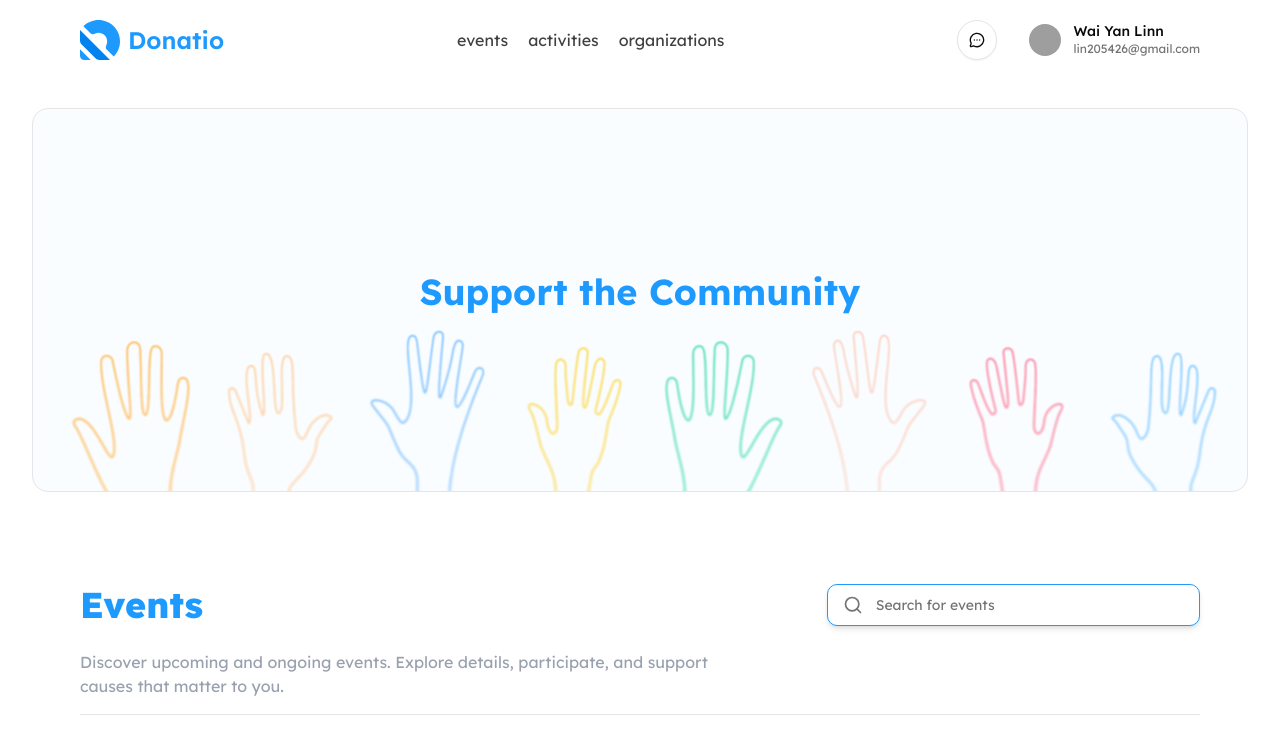
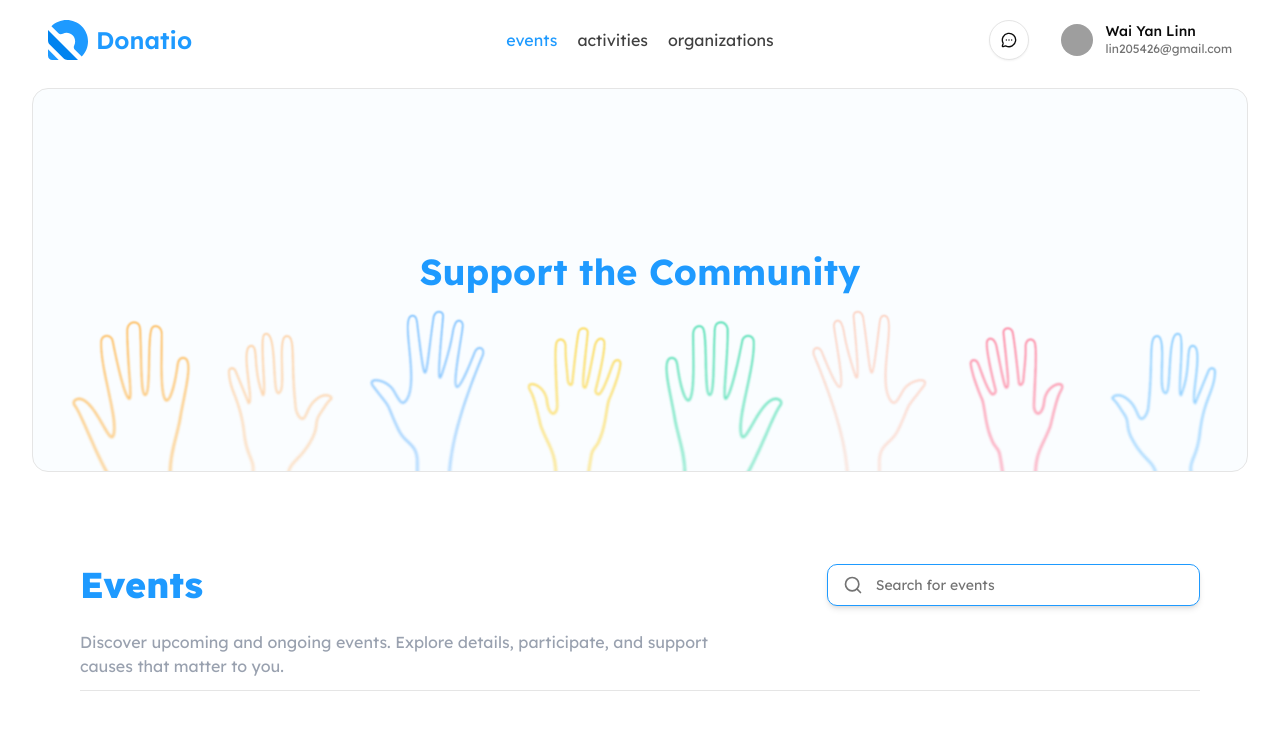
Before and after one commit to one-project-one-month/donatio-nextJS, a Next.js app: page /donor/events in a window 1280 px wide. Shown: the top 733 px of the page. Built offline with nearby package versions, Linux system fonts and the light colour scheme; grey boxes are pictures that could not be loaded.

Commit message:
fix: folder and minor UI

```diff
--- a/src/app/(root)/donor/layout.tsx
+++ b/src/app/(root)/donor/layout.tsx
@@ -7,7 +7,7 @@ import { ReactNode } from "react";
 function UserLayout({ children }: { children: ReactNode }) {
   return (
     <>
-      <div className="max-w-7xl mx-auto md:px-8 py-5">
+      <div className="max-w-7xl mx-auto pt-10 md:px-8 py-5">
         {/* w-dvw : asked later */}
         <UserNavbar />
         <SearchSection />
--- a/src/components/core/user-navbar.tsx
+++ b/src/components/core/user-navbar.tsx
@@ -5,17 +5,43 @@ import AvatarDropdown from "../common/avatar-dropdown";
 import LogoName from "@/components/common/logo-name";
 import { MessageCircleMore } from "lucide-react";
 import { Button } from "../ui/button";
+import { usePathname } from "next/navigation";
+
+
+const urlDatas = [
+  {
+    name: "events",
+    path: "/donor/events"
+  },
+  {
+    name: "activities",
+    path: "/donor/activities"
+  },
+  {
+    name: "organizations",
+    path: "/donor/organizations"
+  },
+]
 
 function UserNavbar() {
+
+  const url = usePathname();
+
+
+
+
   return (
-    <nav className="w-full flex justify-between px-5 md:px-12">
-      <LogoName />
-      <div className="flex space-x-5 items-center text-neutral-700">
-        <Link className="hidden md:block" href="/donor/events">events</Link>
-        <Link className="hidden md:block" href="/donor/activities">activities</Link>
-        <Link className="hidden md:block" href="/donor/organizations">organizations</Link>
+    <nav className="w-dvw left-0 fixed top-0 z-50">
+      <div className="md:max-w-7xl mx-auto bg-white py-5 flex justify-between px-5 md:px-12">
+      <div className="md:w-[250px] flex justify-start">
+        <LogoName />
       </div>
-      <div className="flex justify-center items-center gap-8">
+      <div className="flex space-x-5 items-center justify-between text-neutral-700">
+        {urlDatas.map((data) => {
+          return (<Link className={`hidden md:block text-center ${url === data.path && 'text-primary'}`} href={data.path}>{data.name}</Link>)
+        })}
+      </div>
+      <div className="flex justify-end md:w-[250px] items-center gap-8">
         <div>
           <Button variant="outline" size="sm" className="rounded-full h-10 w-10" asChild>
           <Link href="/donor/chat">
@@ -25,6 +51,7 @@ function UserNavbar() {
         </div>
         <AvatarDropdown />
       </div>
+      </div>
     </nav>
   );
 }
--- a/src/features/user/components/activity/activity-listing-header.tsx
+++ b/src/features/user/components/activity/activity-listing-header.tsx
@@ -1,5 +1,3 @@
-import BreadCrumbUI from "@/components/common/breadcrumb-ui";
-
 import ActivitySearchBox from "./activity-search-box";
 
 import {
@@ -11,22 +9,14 @@ import {
   SelectTrigger,
   SelectValue,
 } from "@/components/ui/select";
+import { Separator } from "@/components/ui/separator";
 
 function ActivityListingHeader() {
   return (
-    <div className="py-12 ">
-      <BreadCrumbUI
-        currentPageTitle="Activities"
-        links={[{ name: "Donor", path: "/donor" }]}
-      />
-      <div className="my-6 text-center flex flex-col space-y-3 justify-center items-center">
-        <h2 className="text-4xl font-extrabold text-gray-900">Activities</h2>
-        <p className="mt-2 text-gray-400 max-w-2xl mx-auto">
-          Browse all your recent activities, track your participation, and stay
-          updated with the latest events and opportunities.
-        </p>
-      </div>
-      <div className="my-3 flex space-x-2 items-center justify-center w-full">
+    <div className="pb-4 ">
+      <div className="my-6 text-center flex justify-between w-full items-center">
+        <h2 className="text-4xl font-extrabold text-primary">Activities</h2>
+        <div className="flex space-x-2 items-center w-1/2 justify-center">
           <ActivitySearchBox />
           <Select>
             <SelectTrigger className="w-[180px] py-5 border-primary">
@@ -43,6 +33,12 @@ function ActivityListingHeader() {
           </Select>
         </div>
       </div>
+      <p className="mb-3 text-gray-400 max-w-2xl">
+        Browse all your recent activities, track your participation, and stay
+        updated with the latest events and opportunities.
+      </p>
+      <Separator />
+    </div>
   );
 }
 
--- a/src/features/user/components/activity/activity-search-box.tsx
+++ b/src/features/user/components/activity/activity-search-box.tsx
@@ -4,7 +4,7 @@ import React from 'react'
 
 function ActivitySearchBox() {
   return (
-    <div className='w-1/3'>
+    <div className='w-full'>
         <div className="relative w-full">
         <Input
         className="rounded-lg pl-12 pr-4 py-5 shadow-md bg-white border border-primary text-base focus:ring-2 focus:ring-dodger-blue-50"
--- a/src/features/user/components/event/event-listing-header.tsx
+++ b/src/features/user/components/event/event-listing-header.tsx
@@ -1,7 +1,5 @@
-import BreadCrumbUI from "@/components/common/breadcrumb-ui";
 import React from "react";
 import EventSearchBox from "./event-search-box";
-import SearchSection from "../search/search-section";
 import { Separator } from "@/components/ui/separator";
 
 function EventListingHeader() {
@@ -12,12 +10,11 @@ function EventListingHeader() {
 
         <EventSearchBox />
       </div>
-      <p className="mt-2 text-gray-400 max-w-2xl mb-4">
+      <p className="mt-2 text-gray-400 max-w-2xl mb-3">
         Discover upcoming and ongoing events. Explore details, participate, and
         support causes that matter to you.
       </p>
       <Separator />
-      <div className="my-3 flex space-x-2 items-center justify-center w-full"></div>
     </div>
   );
 }
--- a/src/features/user/components/organization/organization-listing-header.tsx
+++ b/src/features/user/components/organization/organization-listing-header.tsx
@@ -14,20 +14,14 @@ import {
 
 function OrganizationListingHeader() {
   return (
-    <div className="py-12 ">
-      <BreadCrumbUI
+    <div className="pb-8 ">
+      {/* <BreadCrumbUI
       currentPageTitle="Organizations"
       links={[{ name: "Donor", path: "/donor" }]}
-      />
-      <div className="my-6 text-center flex flex-col space-y-3 justify-center items-center">
-      <h2 className="text-4xl font-extrabold text-gray-900">Organizations</h2>
-      <p className="mt-2 text-gray-400 max-w-3xl mx-auto">
-        Browse and manage the list of organizations available on the platform.
-        Here you can view details, search, and connect with organizations for
-        donations and collaborations.
-      </p>
-      </div>
-      <div className="my-3 flex space-x-2 items-center justify-center w-full">
+      /> */}
+      <div className="my-6 text-center flex space-y-3 justify-between items-center">
+      <h2 className="text-4xl font-extrabold text-primary">Organizations</h2>
+      <div className="my-3 flex space-x-2 items-center justify-center w-1/2">
       <OrganizationSearchBox />
       <Select>
         <SelectTrigger className="w-[180px] py-5 border-primary">
@@ -43,6 +37,14 @@ function OrganizationListingHeader() {
         </SelectContent>
       </Select>
       </div>
+      </div>
+
+      <p className="mt-2 text-gray-400 max-w-3xl mb-3">
+        Browse and manage the list of organizations available on the platform.
+        Here you can view details, search, and connect with organizations for
+        donations and collaborations.
+      </p>
+      <Separator />
     </div>
   );
 }
--- a/src/features/user/components/organization/organization-search-box.tsx
+++ b/src/features/user/components/organization/organization-search-box.tsx
@@ -7,7 +7,7 @@ function OrganizationSearchBox() {
 
 
   return (
-    <div className='w-1/3'>
+    <div className='w-full'>
         <div className="relative w-full">
         <Input
         className="rounded-lg pl-12 pr-4 py-5 shadow-md bg-white border border-primary text-base focus:ring-2 focus:ring-dodger-blue-50"
```
Lines whose indentation alone changed are shown as unchanged.
